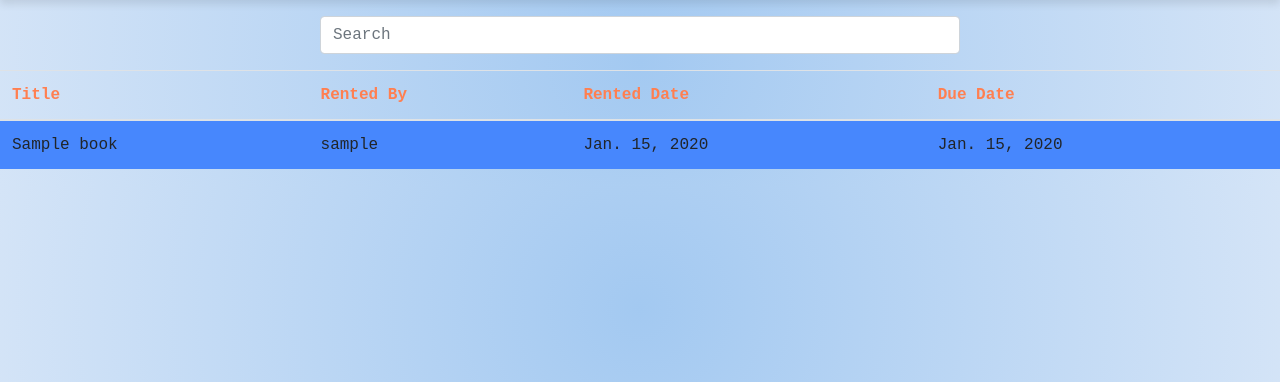
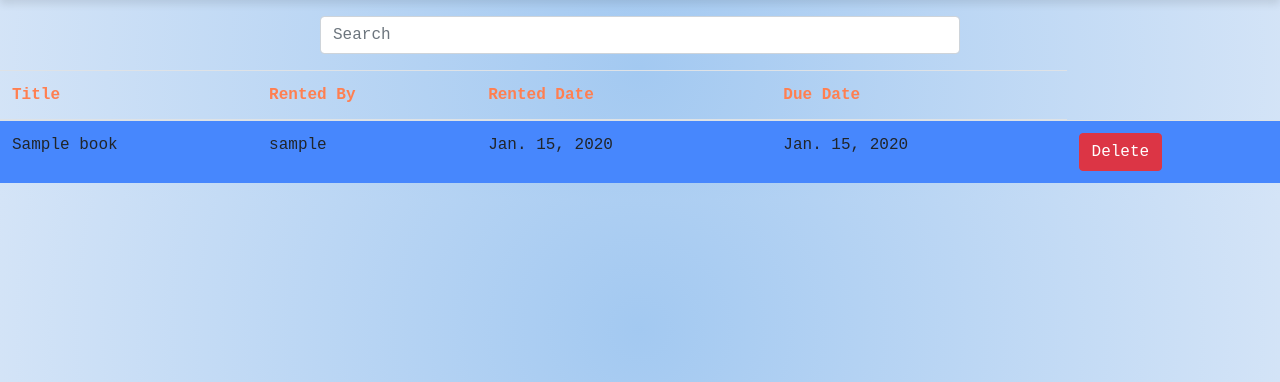
Before and after one commit to AquaSyles/WebLibrary, a Django app: page /api/rentals/ in a window 1280 px wide. Shown: the part 62-444 px from the top of the page. Run offline with Django 5.2, Linux system fonts and the light colour scheme; a user stored in the database is signed in; tables that the repository leaves empty hold one stand-in row (values such as "Sample post"); some libraries are stand-ins or nearby versions.

Commit message:
implemented rental deletion functionality and updated access control

```diff
--- a/WebLibrary/api/templates/book_list.html
+++ b/WebLibrary/api/templates/book_list.html
@@ -239,7 +239,7 @@
         function deleteBook(bookId) {
             if (confirm('Are you sure you want to delete this book?')) {
                 fetch(`/api/delete_book/${bookId}/`, {
-                    method: 'POST',
+                    method: 'DELETE',
                     headers: {
                         'X-CSRFToken': '{{ csrf_token }}'
                     }
--- a/WebLibrary/api/templates/rental_list.html
+++ b/WebLibrary/api/templates/rental_list.html
@@ -28,6 +28,8 @@
             <td class="user">{{ rental.user }}</td>
             <td class="rented_date">{{ rental.rented_date }}</td>
             <td class="return_date">{{ rental.return_date }}</td>
+            <td class="rental_id" style="display: none;">{{ rental.id }}</td>
+            <td class="delete_button"><button class="btn btn-danger" onclick="deleteRental({{ rental.id }})">Delete</button></td>
         </tr>
         {% endfor %}
     </tbody>
@@ -59,5 +61,23 @@
 
         }
     }
+
+    function deleteRental(rental_id) {
+        fetch(`/api/delete_rental/${rental_id}/`, {
+            method: 'DELETE',
+            headers: {
+            'Content-Type': 'application/json',
+            'X-CSRFToken': '{{ csrf_token }}'
+            }
+        })
+        .then(response => {
+            if (response.ok) {
+            location.reload();
+            } else {
+            alert('Failed to delete rental.');
+            }
+        })
+        .catch(error => console.error('Error:', error));
+    }
 </script>
 {% endblock %}
--- a/WebLibrary/api/urls.py
+++ b/WebLibrary/api/urls.py
@@ -2,9 +2,10 @@ from django.urls import path
 from . import views
 
 urlpatterns = [
-    path('books/', views.book_list, name='book_list'),
     path('rentals/', views.rental_list, name='rental_list'),
     path('create_rental/', views.create_rental, name='create_rental'),
+    path('delete_rental/<int:rental_id>/', views.delete_rental, name='delete_rental'),
+    path('books/', views.book_list, name='book_list'),
     path('create_book/', views.create_book, name='create_book'),
     path('delete_book/<int:book_id>/', views.delete_book, name='delete_book'),
     path('update_book/<int:book_id>/', views.update_book, name='update_book'),
--- a/WebLibrary/api/views.py
+++ b/WebLibrary/api/views.py
@@ -10,17 +10,17 @@
 
 logger = logging.getLogger(__name__)
 
-def book_list(request):
-    books = Book.objects.all()
-    users = User.objects.all()
-    return render(request, 'book_list.html', {'books': books, 'users': users})
+
 
 def rental_list(request):
-    rentals = Rental.objects.all()
-    return render(request, 'rental_list.html', {'rentals': rentals})
+    if request.user.is_staff:
+        rentals = Rental.objects.all()
+        return render(request, 'rental_list.html', {'rentals': rentals})
+    else:
+        return get_object_or_404(Book, pk=0)
 
 def create_rental(request):
-    if request.method == 'POST':
+    if request.method == 'POST' and request.user.is_staff:
         form = RentalForm(request.POST)
         if form.is_valid():
             # manually getting the user and book objects from the request
@@ -31,7 +31,6 @@
                 instance.book = Book.objects.get(id=request.POST.get('book'))
                 print(f"Book: {instance.book}")
 
-                print(instance.book.stock)
                 if not instance.book.stock > 0:
                     return JsonResponse({'error': 'Stock is empty', 'status': 400})
 
@@ -46,9 +45,24 @@
             except:
                 return JsonResponse({'error': 'Invalid user or book', 'status': 400})
 
+def delete_rental(request, rental_id):
+    print('test delete rental')
+    if request.method == 'DELETE' and request.user.is_staff:
+        rental = get_object_or_404(Rental, id=rental_id)
+        rental.delete()
+        return JsonResponse({'message': 'Rental deleted successfully', 'status': 200})
+
+
+def book_list(request):
+    if request.user.is_authenticated:
+        books = Book.objects.all()
+        users = User.objects.all()
+        return render(request, 'book_list.html', {'books': books, 'users': users})
+    else:
+        return get_object_or_404(Book, pk=0)
 
 def create_book(request):
-    if request.method == 'POST':
+    if request.method == 'POST' and request.user.is_staff:
         form = BookForm(request.POST, request.FILES)
         if form.is_valid():
             try:
@@ -61,17 +75,17 @@
             return JsonResponse({'error': form.errors.as_json(), 'status': 400})
 
 def delete_book(request, book_id):
-    if request.method == 'POST':
+    if request.method == 'DELETE' and request.user.is_staff:
         book = get_object_or_404(Book, id=book_id)
         book.delete()
         return JsonResponse({'message': 'Book deleted successfully', 'status': 200})
 
 def update_book(request, book_id):
-    book = get_object_or_404(Book, id=book_id)
-    book_cover_name = book.cover.name
-    book_cover_name = book_cover_name.replace('/', '\\')
+    if request.method == 'POST' and request.user.is_staff:
+        book = get_object_or_404(Book, id=book_id)
+        book_cover_name = book.cover.name
+        book_cover_name = book_cover_name.replace('/', '\\')
 
-    if request.method == 'POST':
         form = BookForm(request.POST, request.FILES, instance=book)
         if form.is_valid():
             # Delete the old cover if a new one is sent
--- a/WebLibrary/home/templates/home/base.html
+++ b/WebLibrary/home/templates/home/base.html
@@ -23,9 +23,11 @@
         </button>
         <div class="collapse navbar-collapse" id="navbarNav">
             <ul class="navbar-nav ml-auto">
+                {% if user.is_authenticated %}
                 <li class="nav-item">
                     <a class="nav-link" href="{% url 'book_list' %}" style="color: #ecf0f1; font-size: 1.2rem;">Books</a>
                 </li>
+                {% endif %}
                 {% if user.is_staff %}
                 <li class="nav-item">
                     <a class="nav-link" href="{% url 'rental_list' %}" style="color: #ecf0f1; font-size: 1.2rem;">Rentals</a>
```
